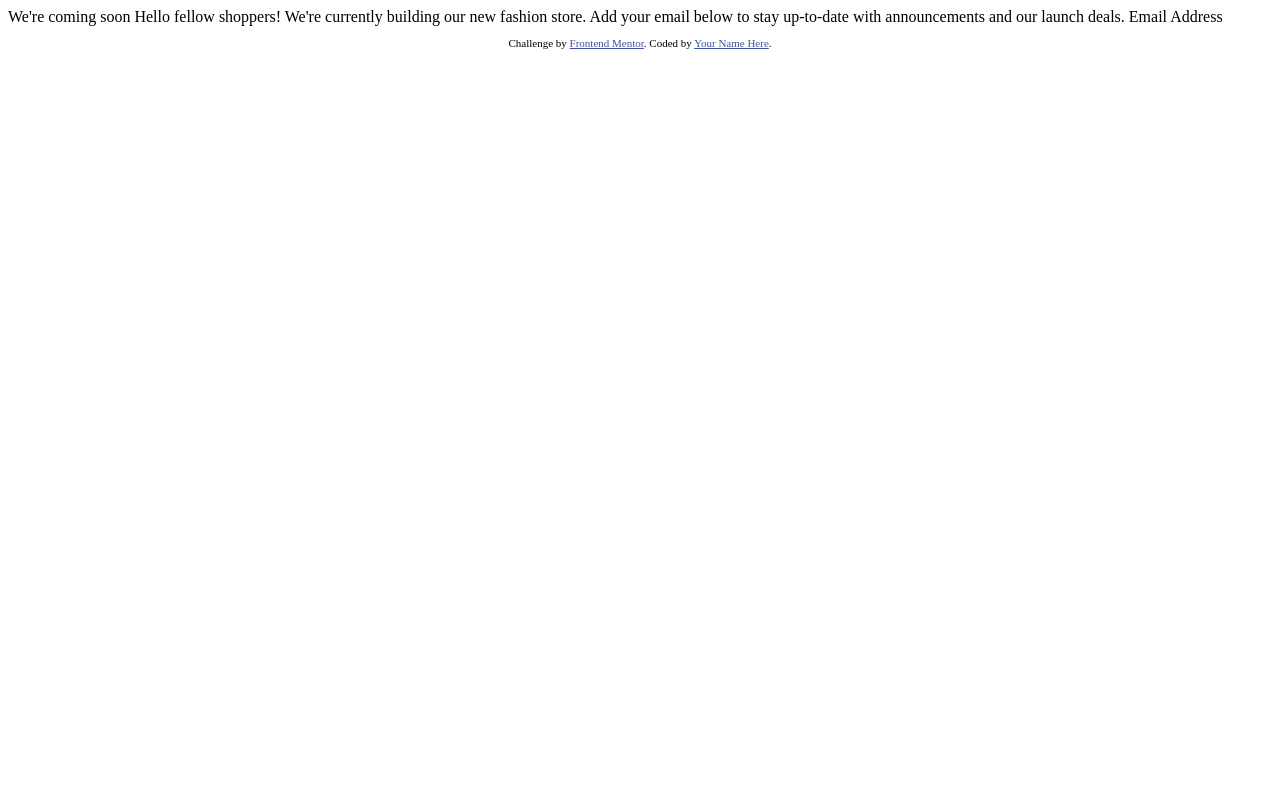
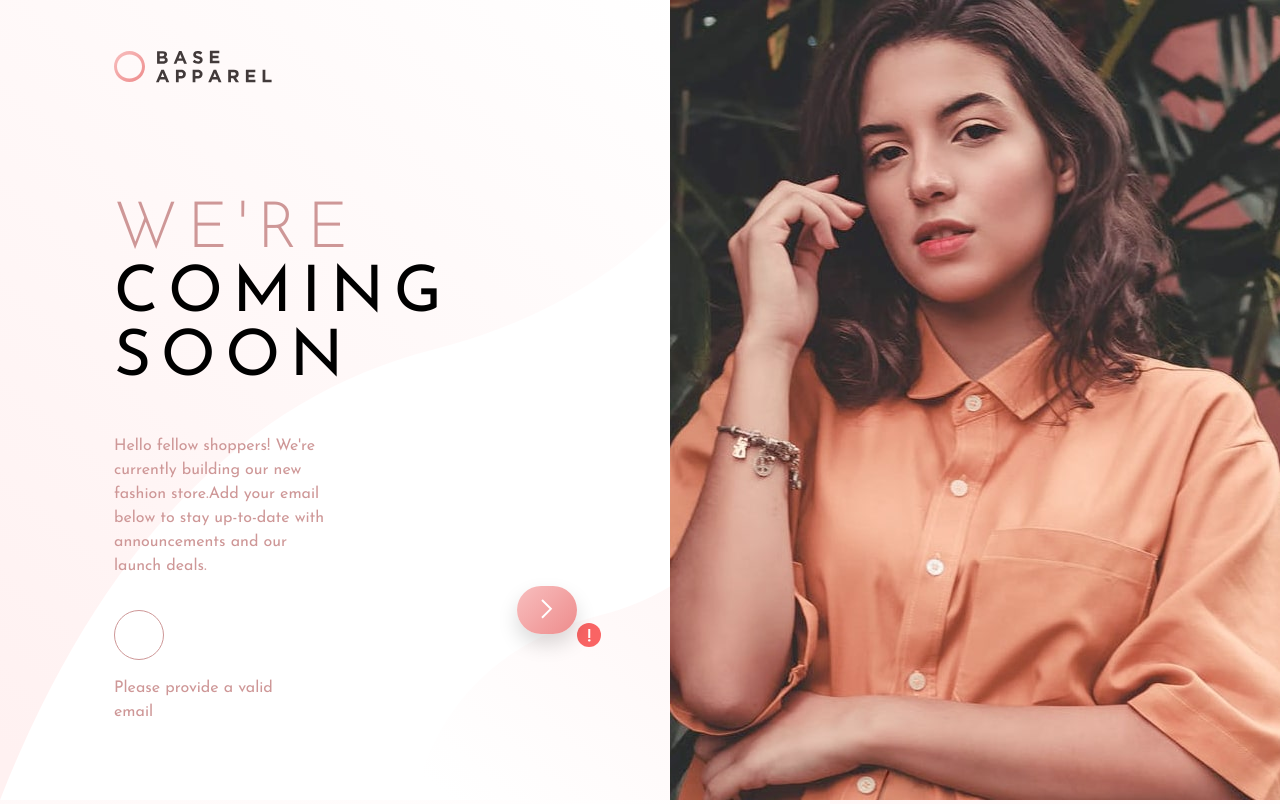
Before and after one commit to AyaHassan55/base-apparel, a plain HTML site: page index.html in a window 1280 px wide. Drawn offline with Linux system fonts and the light colour scheme.

Commit message:
style desktop done

```diff
--- a/index.html
+++ b/index.html
@@ -3,31 +3,49 @@
 <head>
   <meta charset="UTF-8">
   <meta name="viewport" content="width=device-width, initial-scale=1.0"> <!-- displays site properly based on user's device -->
+   <link href="https://fonts.googleapis.com/css2?family=Josefin+Sans:wght@300;400;600&display=swap" rel="stylesheet">
 
   <link rel="icon" type="image/png" sizes="32x32" href="./images/favicon-32x32.png">
-
+  <link rel="stylesheet" href="style.css">
   <title>Frontend Mentor | Base Apparel coming soon page</title>
 
-  <!-- Feel free to remove these styles or customise in your own stylesheet 👍 -->
-  <style>
-    .attribution { font-size: 11px; text-align: center; }
-    .attribution a { color: hsl(228, 45%, 44%); }
-  </style>
+
 </head>
 <body>
+  <div class="card">
+    <div class="left-side">
+      <img src="images/logo.svg" alt="logo">
+      <h1> <span>We're</span><br> coming <br> soon</h1>
+      <p>Hello fellow shoppers! We're currently building our new fashion store.Add your email below to stay up-to-date with announcements and our launch deals.</p>
+      <form id="email-form">
+        <div class="form-control">
+            <input type="email" id="email" placeholder="Email Address"
+    />
+    <button type="submit">
+      <img src="images/icon-arrow.svg" alt="Arrow Icon" />
+    </button>
+    <img src="images/icon-error.svg" alt="Error Icon" class="error-icon" />
+  </div>
+  <p class="error-message">Please provide a valid email</p>
+</form>
+    </div>
 
-  We're coming soon
 
-  Hello fellow shoppers! We're currently building our new fashion store.
-  Add your email below to stay up-to-date with announcements and our launch deals.
+    <div class="right-side">
+      <img src="images/hero-desktop.jpg" alt="">
+    </div>
+  </div>
 
-  Email Address
 
-  <footer>
+
+
+  <!-- Email Address -->
+
+  <!-- <footer>
     <p class="attribution">
       Challenge by <a href="https://www.frontendmentor.io?ref=challenge" target="_blank">Frontend Mentor</a>.
       Coded by <a href="#">Your Name Here</a>.
     </p>
-  </footer>
+  </footer> -->
 </body>
 </html>
--- /dev/null
+++ b/style.css
@@ -0,0 +1,83 @@
+
+.attribution { font-size: 11px; text-align: center; }
+.attribution a { color: hsl(228, 45%, 44%); }
+body{
+    width: 100%;
+    margin: 0;
+    background-image: url("images/bg-pattern-desktop.svg");
+}
+.card{
+    display: flex;
+
+}
+.left-side{
+    font-family: "Josefin Sans", sans-serif;
+    padding: 50px 114px;
+
+}
+.left-side h1{
+    text-transform: uppercase;
+    font-weight: 500;
+    letter-spacing: 0.6rem;
+    font-size: 64px;
+    margin-top: 112px;
+;
+}
+.left-side span{
+    color: hsl(0, 36%, 70%);
+    font-weight: 300 !important;
+
+}
+.left-side p{
+    color: hsl(0, 36%, 70%);
+        line-height: 1.5;
+        margin-right: 220px;
+
+}
+form {
+    max-width: 400px;
+    margin-top: 2rem;
+}
+.form-control{
+    display: flex;
+    align-items: center;
+    max-width: 400px;
+    width: 100%;
+    position: relative;
+}
+input{
+    flex: 1;
+    padding: 1rem 1.5rem ;
+    border-radius: 30px;
+    border: 1px solid hsl(0, 36%, 70%);
+    font-size: 14px;
+    outline: none;
+    width: 100%;
+
+}
+input.error {
+  border: 2px solid hsl(0, 93%, 68%);
+}
+button{
+    background: linear-gradient(135deg, hsl(0, 80%, 86%), hsl(0, 74%, 74%));
+        border: none;
+    padding: 0px 1.5rem;
+    width: 97px;
+    border-radius: 36px;
+    cursor: pointer;
+    display: flex;
+    align-items: center;
+    justify-content: center;
+    height: 100%;
+    margin-left: 353px;
+    margin-top: -49px;
+    padding-bottom: 15px;
+    padding-top: 13px;
+    position: relative;
+    box-shadow: 0px 10px 20px rgba(0, 0, 0, 0.15);
+}
+
+.button img {
+  width: 12px;
+  height: 12px;
+}
```
